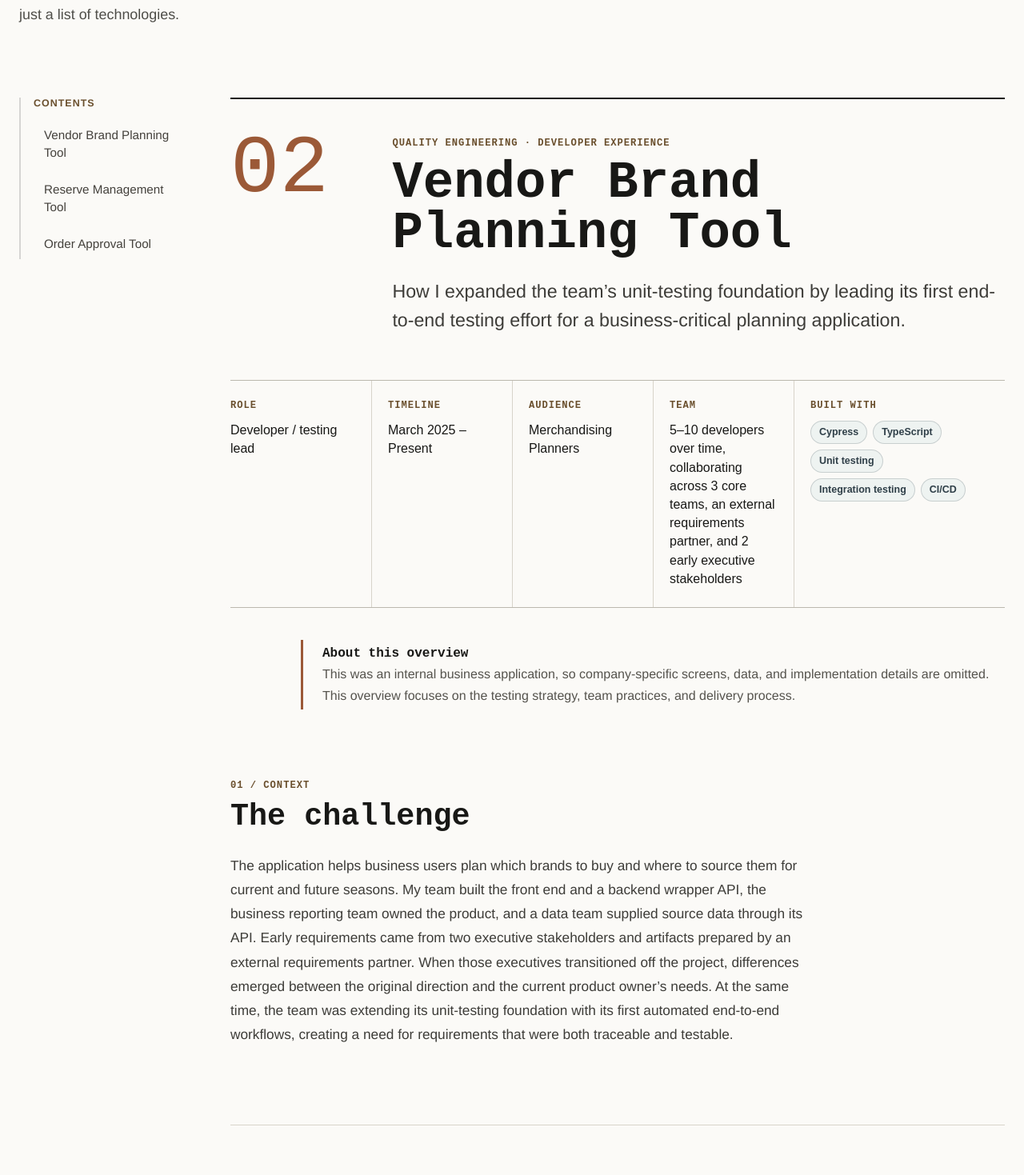
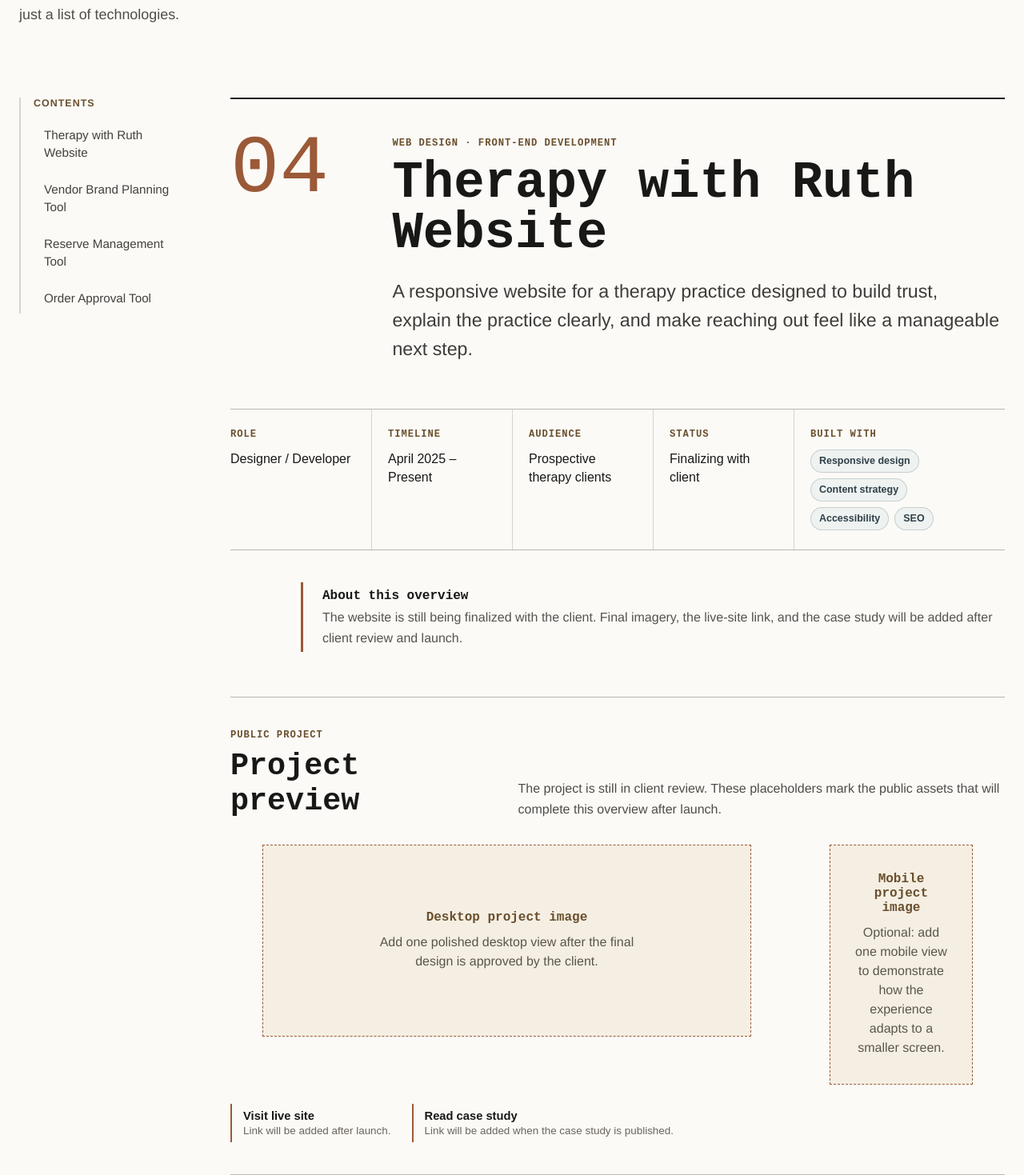
Before and after one commit to alm266/andrew-developer-portfolio, an Angular app: page /projects in a window 1280 px wide. Shown: the part 1121-2590 px from the top of the page at 80% size. Built offline with nearby package versions, Linux system fonts and the light colour scheme.

Commit message:
Added Therapy w Ruth project with placeholders

```diff
--- a/src/app/app.module.ts
+++ b/src/app/app.module.ts
@@ -12,6 +12,7 @@ import { HomeComponent } from './features/home/home.component';
 import { ProjectsComponent } from './features/projects';
 import { ProjectDataStatesComponent } from './features/projects/project-data-states/project-data-states.component';
 import { ProjectFeatureComponent } from './features/projects/project-feature/project-feature.component';
+import { ProjectPreviewComponent } from './features/projects/project-preview/project-preview.component';
 import { ProjectSystemFlowComponent } from './features/projects/project-system-flow/project-system-flow.component';
 import { EducationSectionComponent } from './features/resume/education-section/education-section.component';
 import { ExperienceCardComponent } from './features/resume/experience-card/experience-card.component';
@@ -35,6 +36,7 @@ import { SharedModule } from './shared';
     HomeComponent,
     ProjectDataStatesComponent,
     ProjectFeatureComponent,
+    ProjectPreviewComponent,
     ProjectSectionComponent,
     ProjectSystemFlowComponent,
     ProjectsComponent,
--- a/src/app/features/projects/project-feature/project-feature.component.html
+++ b/src/app/features/projects/project-feature/project-feature.component.html
@@ -27,6 +27,11 @@
     <strong>About this overview</strong>
     {{ project.confidentialityNote }}
   </p>
+
+  <app-project-preview
+    *ngIf="project.preview"
+    [preview]="project.preview"
+  ></app-project-preview>
 
   <div class="project-feature__body">
     <div class="project-story">
--- /dev/null
+++ b/src/app/features/projects/project-preview/project-preview.component.html
@@ -0,0 +1,30 @@
+<section class="project-preview" aria-labelledby="project-preview-title">
+  <div class="project-preview__header">
+    <div>
+      <p>Public project</p>
+      <h3 id="project-preview-title">Project preview</h3>
+    </div>
+    <p *ngIf="preview.intro">{{ preview.intro }}</p>
+  </div>
+
+  <div class="project-preview__media">
+    <figure *ngFor="let media of preview.media">
+      <img *ngIf="media.src" [src]="media.src" [alt]="media.alt || ''" />
+      <div class="project-preview__placeholder" *ngIf="!media.src">
+        <span>{{ media.label }}</span>
+        <p>{{ media.placeholder }}</p>
+      </div>
+      <figcaption *ngIf="media.caption">{{ media.caption }}</figcaption>
+    </figure>
+  </div>
+
+  <ul class="project-preview__links" aria-label="Project links">
+    <li *ngFor="let link of preview.links">
+      <a *ngIf="link.href" class="button button--dark" [href]="link.href">{{ link.label }}</a>
+      <span *ngIf="!link.href" class="project-preview__pending">
+        <strong>{{ link.label }}</strong>
+        {{ link.placeholder }}
+      </span>
+    </li>
+  </ul>
+</section>
--- /dev/null
+++ b/src/app/features/projects/project-preview/project-preview.component.scss
@@ -0,0 +1,59 @@
+:host { display: block; margin-top: 56px; }
+* { box-sizing: border-box; }
+p, h3, figure { margin-top: 0; }
+
+.project-preview {
+  border-block: 1px solid #bbb8ae;
+  padding: 40px 0;
+}
+
+.project-preview__header {
+  display: grid;
+  grid-template-columns: .7fr 1.3fr;
+  gap: 32px;
+  align-items: end;
+}
+
+.project-preview__header div > p {
+  margin-bottom: 10px;
+  color: #6a4f2d;
+  font: 700 .76rem "Courier New", monospace;
+  letter-spacing: .08em;
+  text-transform: uppercase;
+}
+
+.project-preview__header h3 { margin-bottom: 0; font-size: clamp(1.7rem, 3vw, 2.4rem); }
+.project-preview__header > p { margin-bottom: 0; color: #4e4d48; line-height: 1.6; }
+
+.project-preview__media {
+  display: grid;
+  grid-template-columns: minmax(0, 1.6fr) minmax(220px, .6fr);
+  gap: 18px;
+  margin-top: 32px;
+}
+
+.project-preview__media figure { margin-bottom: 0; }
+.project-preview__media img { display: block; width: 100%; height: auto; }
+
+.project-preview__placeholder {
+  display: grid;
+  min-height: 240px;
+  place-content: center;
+  border: 1px dashed #9b5937;
+  padding: 28px;
+  background: #f5efe3;
+  text-align: center;
+}
+
+.project-preview__placeholder span { margin-bottom: 10px; color: #6a4f2d; font-weight: 700; }
+.project-preview__placeholder p { max-width: 360px; margin-bottom: 0; color: #5b554c; line-height: 1.5; }
+.project-preview__media figure:nth-child(2) .project-preview__placeholder { min-height: 300px; }
+
+.project-preview__links { display: flex; flex-wrap: wrap; gap: 12px; margin: 24px 0 0; padding: 0; list-style: none; }
+.project-preview__pending { display: grid; gap: 3px; border-left: 2px solid #9b5937; padding: 7px 14px; color: #6b655c; font-family: Ubuntu, Arial, sans-serif; font-size: .84rem; }
+.project-preview__pending strong { color: #181816; font-size: .92rem; }
+
+@media (max-width: 720px) {
+  .project-preview__header, .project-preview__media { grid-template-columns: 1fr; }
+  .project-preview__media figure:nth-child(2) .project-preview__placeholder { min-height: 240px; }
+}
--- a/src/app/features/projects/projects.component.ts
+++ b/src/app/features/projects/projects.component.ts
@@ -9,6 +9,123 @@ import { ArticleTocItem, Project } from '../../shared';
 })
 export class ProjectsComponent {
   readonly projects: Project[] = [
+    {
+      id: 'therapy-with-ruth',
+      number: '04',
+      title: 'Therapy with Ruth Website',
+      category: 'Web design · Front-end development',
+      summary:
+        'A responsive website for a therapy practice designed to build trust, explain the practice clearly, and make reaching out feel like a manageable next step.',
+      confidentialityNote:
+        'The website is still being finalized with the client. Final imagery, the live-site link, and the case study will be added after client review and launch.',
+      preview: {
+        intro:
+          'The project is still in client review. These placeholders mark the public assets that will complete this overview after launch.',
+        media: [
+          {
+            label: 'Desktop project image',
+            placeholder:
+              'Add one polished desktop view after the final design is approved by the client.',
+          },
+          {
+            label: 'Mobile project image',
+            placeholder:
+              'Optional: add one mobile view to demonstrate how the experience adapts to a smaller screen.',
+          },
+        ],
+        links: [
+          {
+            label: 'Visit live site',
+            placeholder: 'Link will be added after launch.',
+          },
+          {
+            label: 'Read case study',
+            placeholder: 'Link will be added when the case study is published.',
+          },
+        ],
+      },
+      facts: [
+        { label: 'Role', value: 'Designer / Developer' },
+        { label: 'Timeline', value: 'April 2025 – Present' },
+        { label: 'Audience', value: 'Prospective therapy clients' },
+        { label: 'Status', value: 'Finalizing with client' },
+      ],
+      challenge:
+        'Choosing a therapist can be a personal and emotionally demanding decision. The practice needed a website that could establish trust, communicate essential information without overwhelming visitors, and make the next step clear. The experience also needed to work across screen sizes and help prospective clients discover the practice through search.',
+      contribution: [
+        'Designed and built the responsive website experience from visual direction through front-end implementation.',
+        'Structured the content and navigation around learning about the practice, understanding its services, and making contact.',
+        'Developed the site’s tone with attention to warmth, readability, accessibility, and trust-building.',
+        'Designed the content structure with SEO and Google Search discovery in mind.',
+      ],
+      decisions: [
+        {
+          title: 'Organize content around visitor questions',
+          description:
+            'Prioritized the information a prospective client is likely to look for first: who the therapist is, how the practice can help, and how to begin a conversation.',
+        },
+        {
+          title: 'Use visual restraint to support trust',
+          description:
+            'Kept the presentation calm and readable so the visual design supports the subject matter instead of competing with it.',
+        },
+        {
+          title: 'Make the next step clear without adding pressure',
+          description:
+            'Placed clear paths to contact throughout the experience while maintaining a considerate tone appropriate for someone deciding whether to reach out.',
+        },
+        {
+          title: 'Treat responsiveness and accessibility as core requirements',
+          description:
+            'Designed the experience to remain legible, navigable, and useful across screen sizes rather than treating the mobile layout as a reduced desktop page.',
+        },
+      ],
+      flowSectionLabel: 'Visitor journey',
+      flowTitle: 'From discovery to first contact',
+      flowIntro:
+        'The content structure follows the questions a prospective client is likely to have before deciding whether to reach out.',
+      flow: [
+        {
+          label: 'Discover the practice',
+          detail: 'A prospective client arrives through search, a referral, or a direct visit',
+        },
+        {
+          label: 'Learn about Ruth',
+          detail: 'The site introduces the therapist, the practice, and its approach in approachable language',
+        },
+        {
+          label: 'Understand the services',
+          detail: 'Focused content helps the visitor assess whether the practice may fit their needs',
+        },
+        {
+          label: 'Take the next step',
+          detail: 'A clear contact path gives the visitor a low-friction way to begin a conversation',
+        },
+      ],
+      outcomes: [
+        {
+          text: 'Designed and built a responsive experience tailored to prospective therapy clients.',
+        },
+        {
+          text: 'Created a content hierarchy centered on understanding the practice, evaluating its services, and making contact.',
+        },
+        {
+          text: 'Prepared the site structure and content for SEO and Google Search discovery.',
+        },
+        {
+          text: '[Placeholder: add a concise client quote or describe the feedback that shaped the approved design.]',
+          isPlaceholder: true,
+        },
+        {
+          text: '[Placeholder: add post-launch evidence such as search visibility, traffic, inquiries, performance, or accessibility results.]',
+          isPlaceholder: true,
+        },
+      ],
+      reflection:
+        '[Placeholder: complete after final client review and launch. Describe what changed during iteration, which client feedback influenced the result, and what you would measure or improve next.]',
+      reflectionIsPlaceholder: true,
+      tools: ['Responsive design', 'Content strategy', 'Accessibility', 'SEO'],
+    },
     {
       id: 'vendor-brand-planning-tool',
       number: '02',
```
Also changed, not shown: src/app/features/projects/project-preview/project-preview.component.ts (added, +12 -0 lines), src/app/shared/models/project.ts (+21 -0 lines), 1 other file (tests, documents, lock files or other folders).
